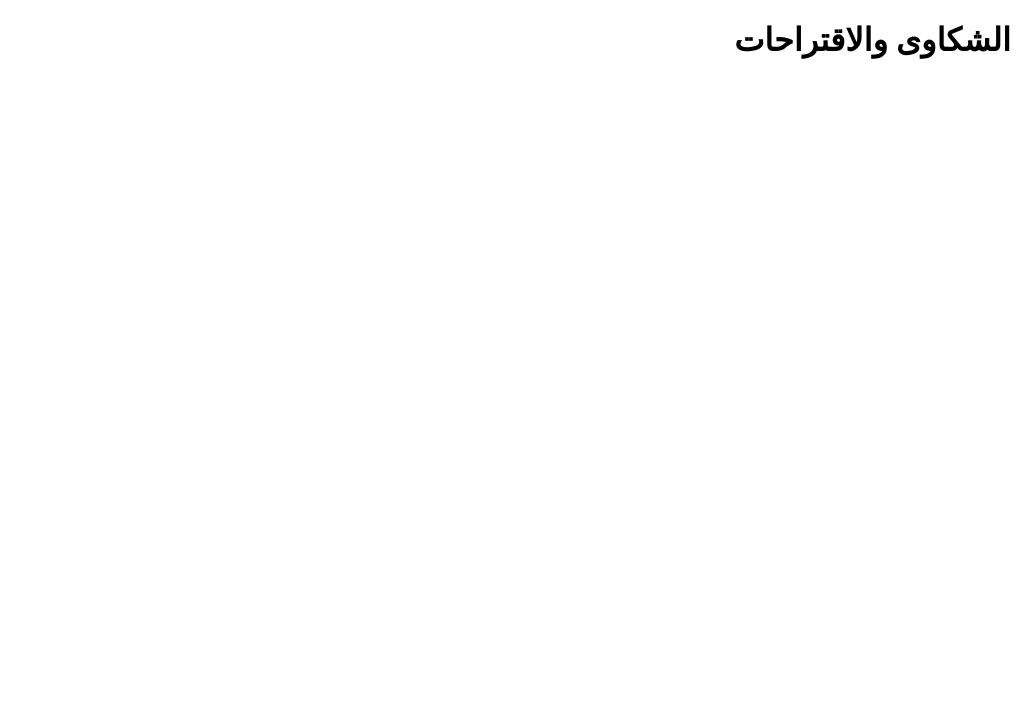
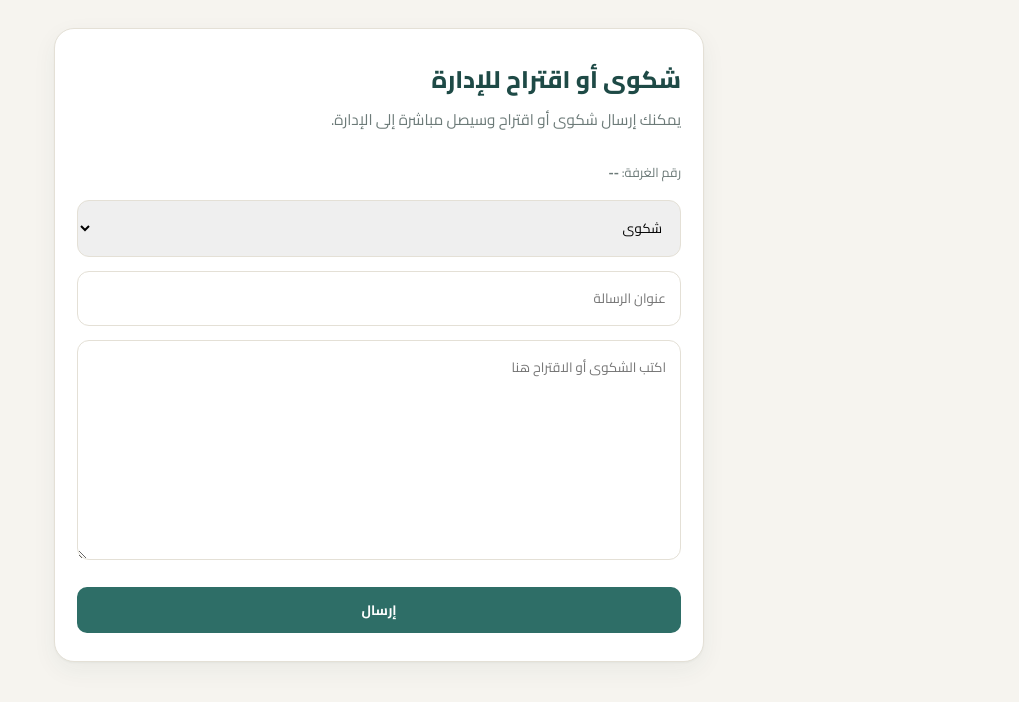
Before and after one commit to muradagha-pro/hospital, a plain HTML site: page feedback.html in a window 1280 px wide. Shown: the whole page, without its empty margins (261-1280 px from the left). Drawn offline with Linux system fonts and the light colour scheme.

Commit message:
Update feedback.html

```diff
--- a/feedback.html
+++ b/feedback.html
@@ -1 +1,60 @@
-<!DOCTYPE html><html lang="ar" dir="rtl"><body><h1>الشكاوى والاقتراحات</h1><script type="module" src="feedback.js"></script></body></html>
+<!DOCTYPE html>
+<html lang="ar" dir="rtl">
+<head>
+<meta charset="UTF-8">
+<meta name="viewport" content="width=device-width, initial-scale=1, maximum-scale=1">
+<title>شكوى أو اقتراح</title>
+<link rel="stylesheet" href="style.css">
+</head>
+<body>
+
+<div class="card" style="max-width:650px;">
+  <h1>شكوى أو اقتراح للإدارة</h1>
+
+  <p class="subtitle">
+    يمكنك إرسال شكوى أو اقتراح وسيصل مباشرة إلى الإدارة.
+  </p>
+
+  <div class="request-meta" style="margin-bottom:16px;">
+    رقم الغرفة:
+    <strong id="roomNumber">--</strong>
+  </div>
+
+  <select id="feedbackType"
+          style="width:100%;padding:14px;border-radius:12px;border:1px solid var(--line);font-family:inherit;">
+    <option value="complaint">شكوى</option>
+    <option value="suggestion">اقتراح</option>
+  </select>
+
+  <input
+    id="feedbackTitle"
+    type="text"
+    placeholder="عنوان الرسالة"
+    style="width:100%;padding:14px;margin-top:14px;border-radius:12px;border:1px solid var(--line);font-family:inherit;"
+  >
+
+  <textarea
+    id="feedbackMessage"
+    placeholder="اكتب الشكوى أو الاقتراح هنا"
+    style="width:100%;min-height:220px;padding:14px;margin-top:14px;border-radius:12px;border:1px solid var(--line);font-family:inherit;resize:vertical;"
+  ></textarea>
+
+  <button
+    id="sendFeedbackBtn"
+    class="action-btn"
+    style="width:100%;margin-top:18px;">
+    إرسال
+  </button>
+
+  <div
+    id="successMsg"
+    style="display:none;text-align:center;margin-top:16px;color:green;font-weight:700;">
+    تم إرسال الرسالة بنجاح ✓
+  </div>
+
+</div>
+
+<script type="module" src="feedback.js"></script>
+
+</body>
+</html>
```
